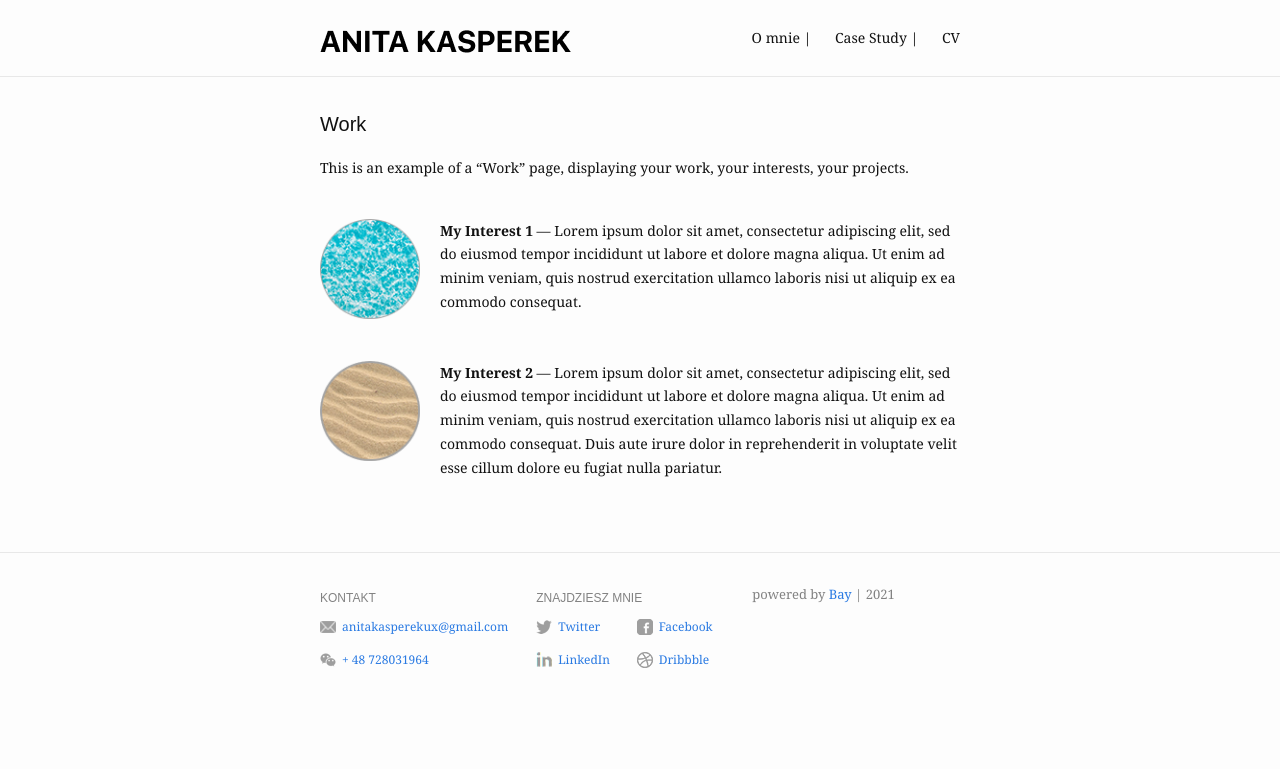
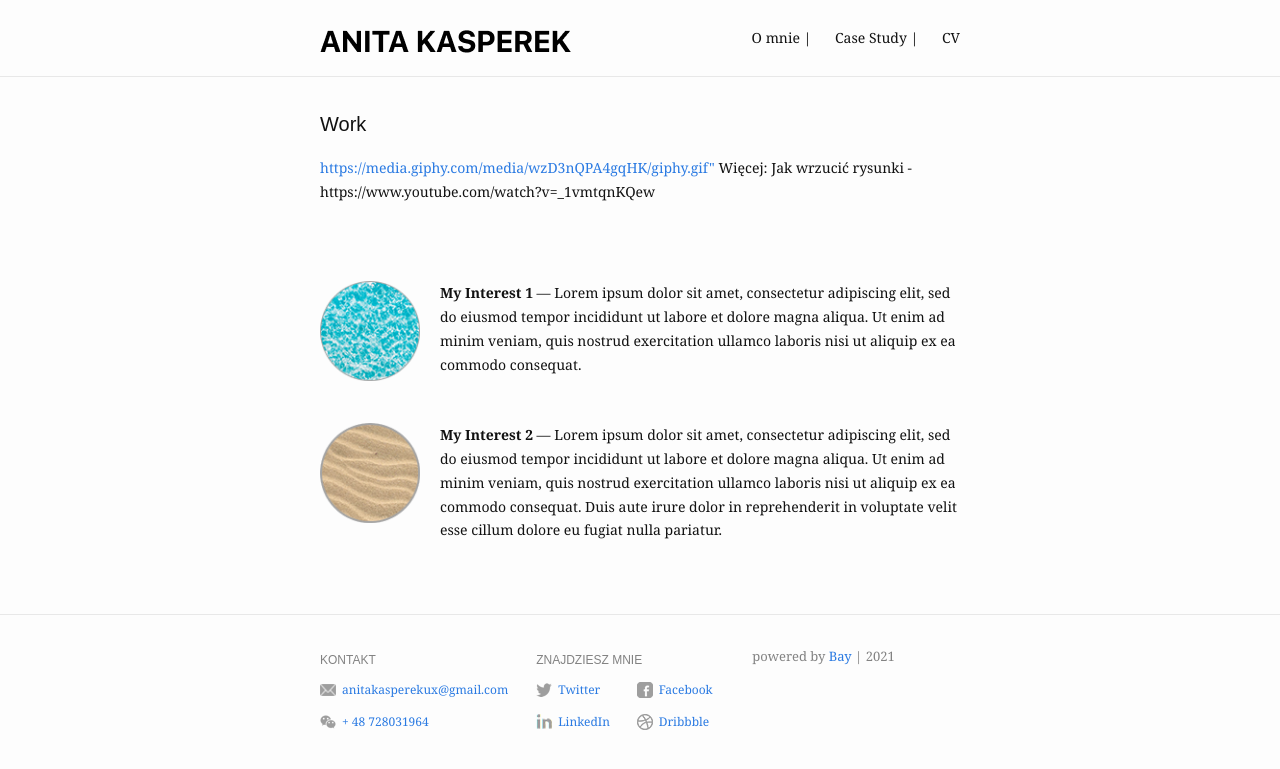
Before and after one commit to anita-kasperek/AnitakasperekUX.github.io, a Jekyll site: the page built from work.md, in a window 1280 px wide. Shown: the top 769 px of the page. Built offline with Jekyll 4.4.1, drawn with Linux system fonts in a browser that asks for light colours.

Commit message:
Update work.md

```diff
--- a/work.md
+++ b/work.md
@@ -15,6 +15,10 @@ items:
     description: Lorem ipsum dolor sit amet, consectetur adipiscing elit, sed do eiusmod tempor incididunt ut labore et dolore magna aliqua. Ut enim ad minim veniam, quis nostrud exercitation ullamco laboris nisi ut aliquip ex ea commodo consequat. Duis aute irure dolor in reprehenderit in voluptate velit esse cillum dolore eu fugiat nulla pariatur.
 ---
 
-This is an example of a "Work" page, displaying your work, your interests, your projects.
+<https://media.giphy.com/media/wzD3nQPA4gqHK/giphy.gif">
+ Więcej: Jak wrzucić rysunki - https://www.youtube.com/watch?v=_1vmtqnKQew
+
+
+
 <br />
 <br />
```
